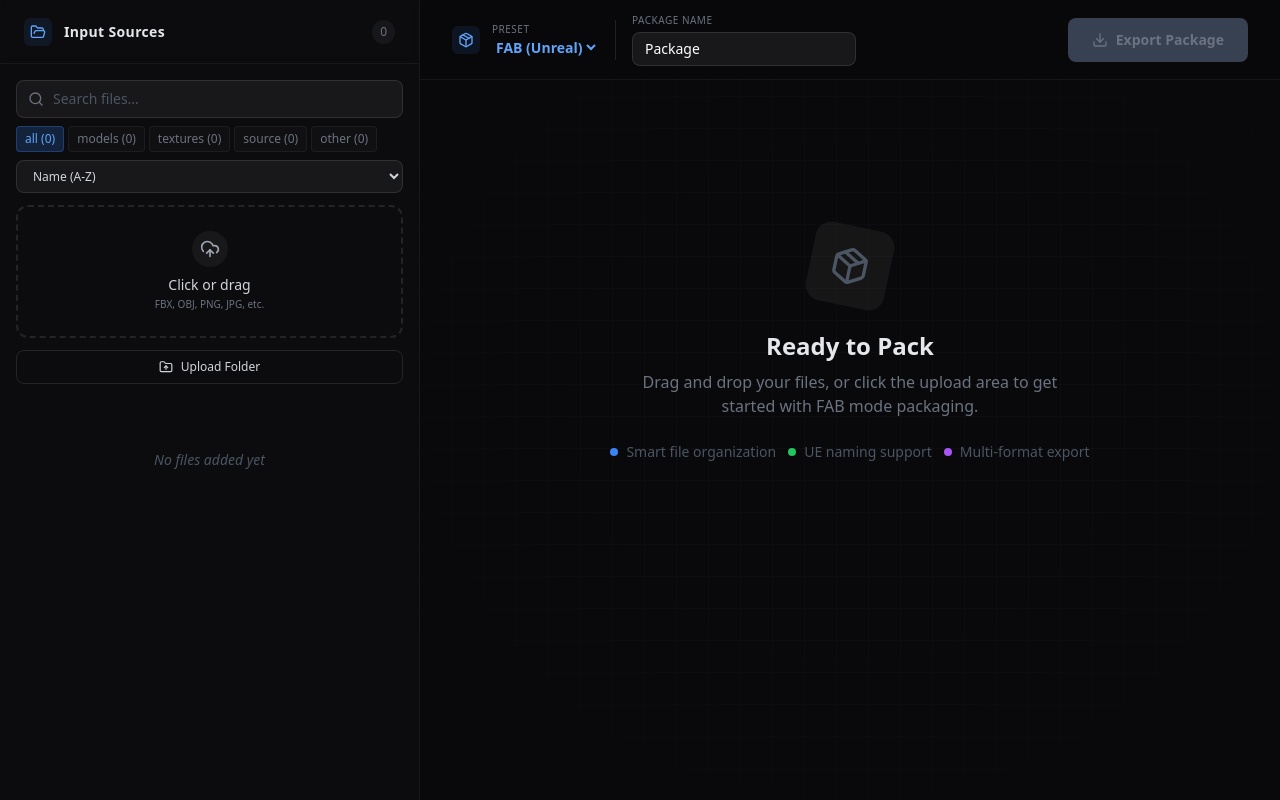
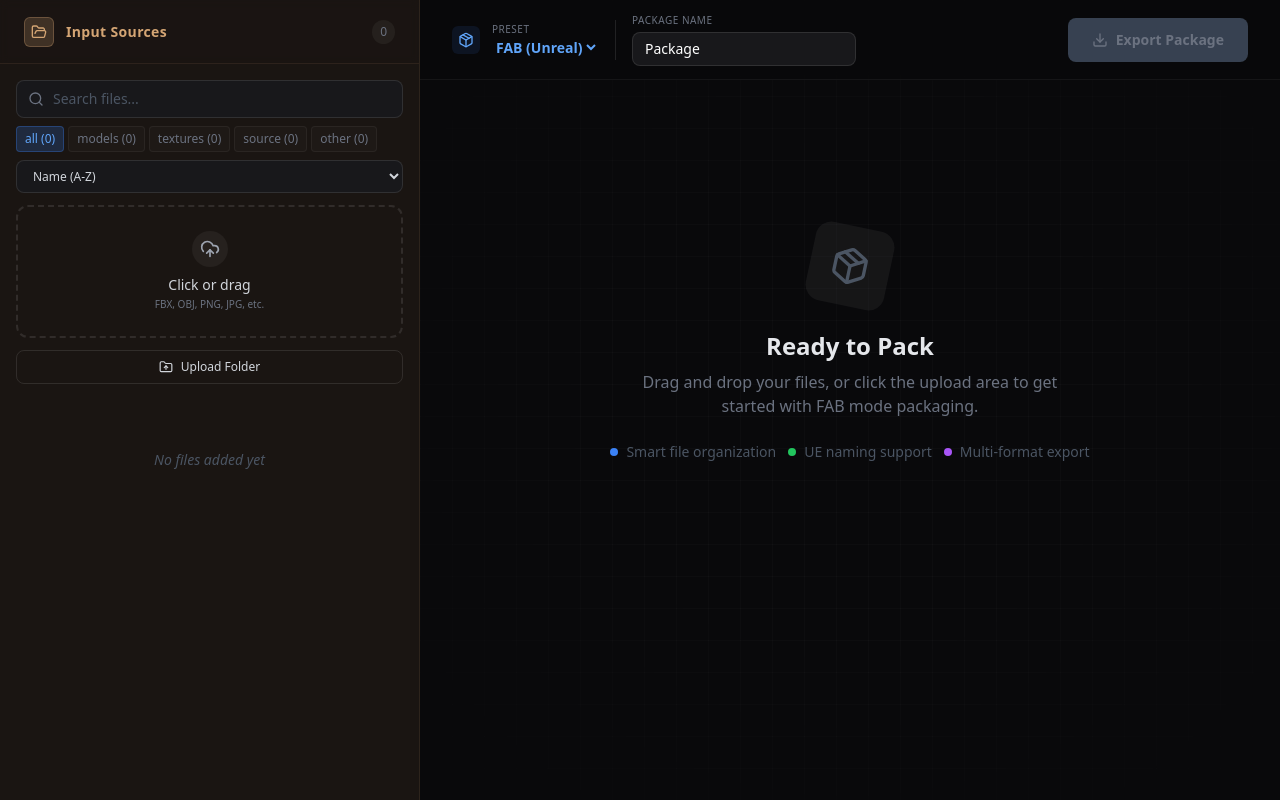
Before and after one commit to SeaMiray/PolyPacker, a React (Vite) app: page / in a window 1280 px wide. Built offline with nearby package versions, Linux system fonts and the light colour scheme.

Commit message:
WIP: Applying brown theme - partial changes

```diff
--- a/src/App.jsx
+++ b/src/App.jsx
@@ -248,7 +248,7 @@ function App() {
   }, [files]);
 
   return (
-    <div {...getRootProps()} className="flex h-screen w-screen bg-[#09090b] text-white overflow-hidden font-sans selection:bg-primary/30">
+    <div {...getRootProps()} className="flex h-screen w-screen bg-background text-cream overflow-hidden font-sans selection:bg-primary/30 paper-texture">
       <input {...getInputProps()} />
 
       {/* Toast Notifications */}
@@ -316,10 +316,10 @@ function App() {
       )}
 
       {/* Left Pane: Input */}
-      <div className="w-[420px] border-r border-white/5 flex flex-col bg-[#0c0c0e]">
-        <div className="h-16 px-6 border-b border-white/5 flex items-center justify-between bg-[#0c0c0e]/50 backdrop-blur-sm sticky top-0 z-10">
-          <h2 className="font-semibold flex items-center gap-3 text-sm tracking-wide text-gray-200">
-            <div className="p-1.5 bg-blue-500/10 rounded-md text-blue-400">
+      <div className="w-[420px] border-r border-primary/10 flex flex-col bg-surface">
+        <div className="h-16 px-6 border-b border-primary/10 flex items-center justify-between bg-surface/50 backdrop-blur-sm sticky top-0 z-10">
+          <h2 className="font-semibold flex items-center gap-3 text-sm tracking-wide text-primary">
+            <div className="p-1.5 bg-primary/20 rounded-md text-primary border border-primary/30">
               <FolderOpen size={16} />
             </div>
             Input Sources
```
